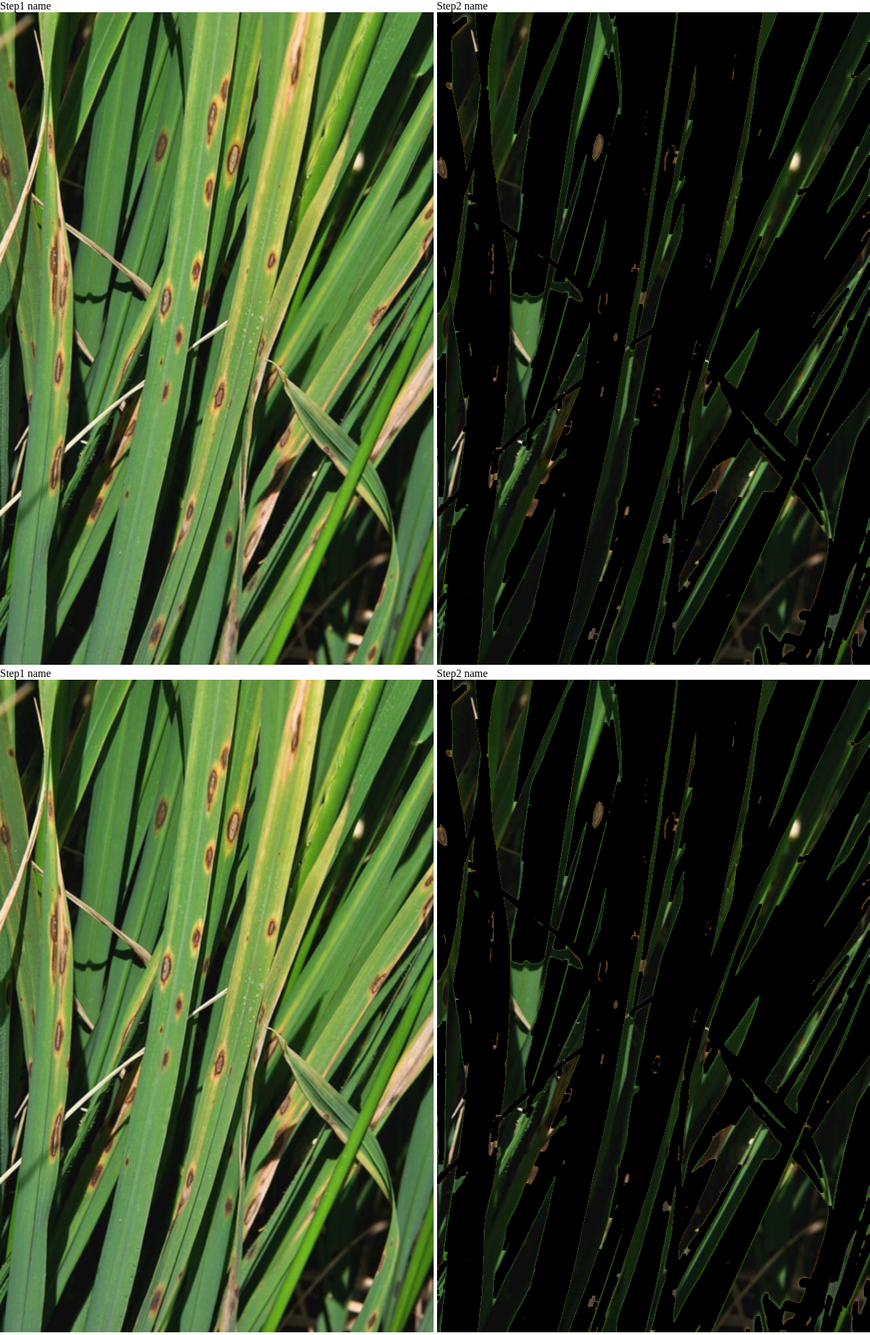
After one commit to Codefor-Future/disease-detection, a Flask app: page /result in a window 1280 px wide. The commit adds this page. Shown: the whole page at 68% size. Run offline with Flask 3, Linux system fonts and the light colour scheme.

Commit message:
Created result page, result images save to public/images/

```diff
--- a/app.py
+++ b/app.py
@@ -37,10 +37,10 @@ def process_image():
     gaussian = cv2.GaussianBlur(img, (3,3), 0)
 
     # buffer = io.BytesIO()
-    cv2.imwrite('step1output.png', gaussian)
+    cv2.imwrite('public/images/step1output.png', gaussian)
 
     # step 2
-    path = "step1output.png"
+    path = "public/images/step1output.png"
     img = cv2.imread(path, 1)
 
     # Convert the image to grayscale
@@ -65,17 +65,21 @@ def process_image():
 
     # Apply the mask to the input image
     masked_img = cv2.bitwise_and(img, img, mask=mask_resized)
-    cv2.imwrite('step2output.png', masked_img)
+    cv2.imwrite('public/images/step2output.png', masked_img)
 
     # cv2.imshow('Masked Image', masked_img)
 
     # Reset the buffer to the beginning and return the file for download
     # buffer.seek(0)
-    return send_file('step2output.png', as_attachment=True)
+    return send_file('public/images/step2output.png', as_attachment=True)
 
 @app.route('/')
 def hello():
     return render_template('index.html', utc_dt=datetime.datetime.utcnow())
+
+@app.route('/result')
+def result():
+    return render_template('result.html', utc_dt=datetime.datetime.utcnow())
 
 
 @app.route('/upload', methods=['POST'])
--- a/templates/index.html
+++ b/templates/index.html
@@ -30,7 +30,7 @@
             </svg>
             <span>Try now</span>
         </label>
-        <input id="file-upload" class="hidden" type="file" accept="image/*" capture="camera" @change="handleFileUpload">
+        <input id="file-upload" class="hidden" type="file" accept="image/*" @change="handleFileUpload">
     </div>
     <script>
         new Vue({
@@ -45,6 +45,7 @@
                         .then(response => {
                             // Do something with the response, such as display a success message
                             console.log(response);
+                            window.location.href='result'
                         })
                         .catch(error => {
                             // Handle the error, such as displaying an error message
--- /dev/null
+++ b/templates/result.html
@@ -0,0 +1,65 @@
+<!DOCTYPE html>
+<html lang="en">
+
+<head>
+    <meta charset="UTF-8">
+    <meta http-equiv="X-UA-Compatible" content="IE=edge">
+    <meta name="viewport" content="width=device-width, initial-scale=1.0">
+    <title>Result</title>
+</head>
+
+<body>
+    <style>
+        * {
+            padding: 0;
+            margin: 0;
+        }
+
+        .container {
+            position: relative;
+            display: flex;
+            gap: 5px;
+        }
+
+        .se {
+            position: relative;
+            flex: 1;
+        }
+
+        img {
+            width: 100%;
+            position: relative;
+            right: 0;
+            left: 0;
+        }
+
+        @media (max-width: 767px) {
+            img {
+                width: 100%;
+                height: auto;
+            }
+        }
+    </style>
+    <div class="container">
+        <div class="se">
+            <label for="step1">Step1 name</label> <br>
+            <img id="step2" src="public/images/step1output.png" alt="">
+        </div>
+        <div class="se">
+            <label for="step2">Step2 name</label> <br>
+            <img src="public/images/step2output.png" alt="">
+        </div>
+    </div>
+    <div class="container">
+        <div class="se">
+            <label for="step1">Step1 name</label> <br>
+            <img id="step2" src="public/images/step1output.png" alt="">
+        </div>
+        <div class="se">
+            <label for="step2">Step2 name</label> <br>
+            <img src="public/images/step2output.png" alt="">
+        </div>
+    </div>
+</body>
+
+</html>
```
Also changed, not shown: leaf.jpg (added), public/images/step1output.png (added), public/images/step2output.png (added).
